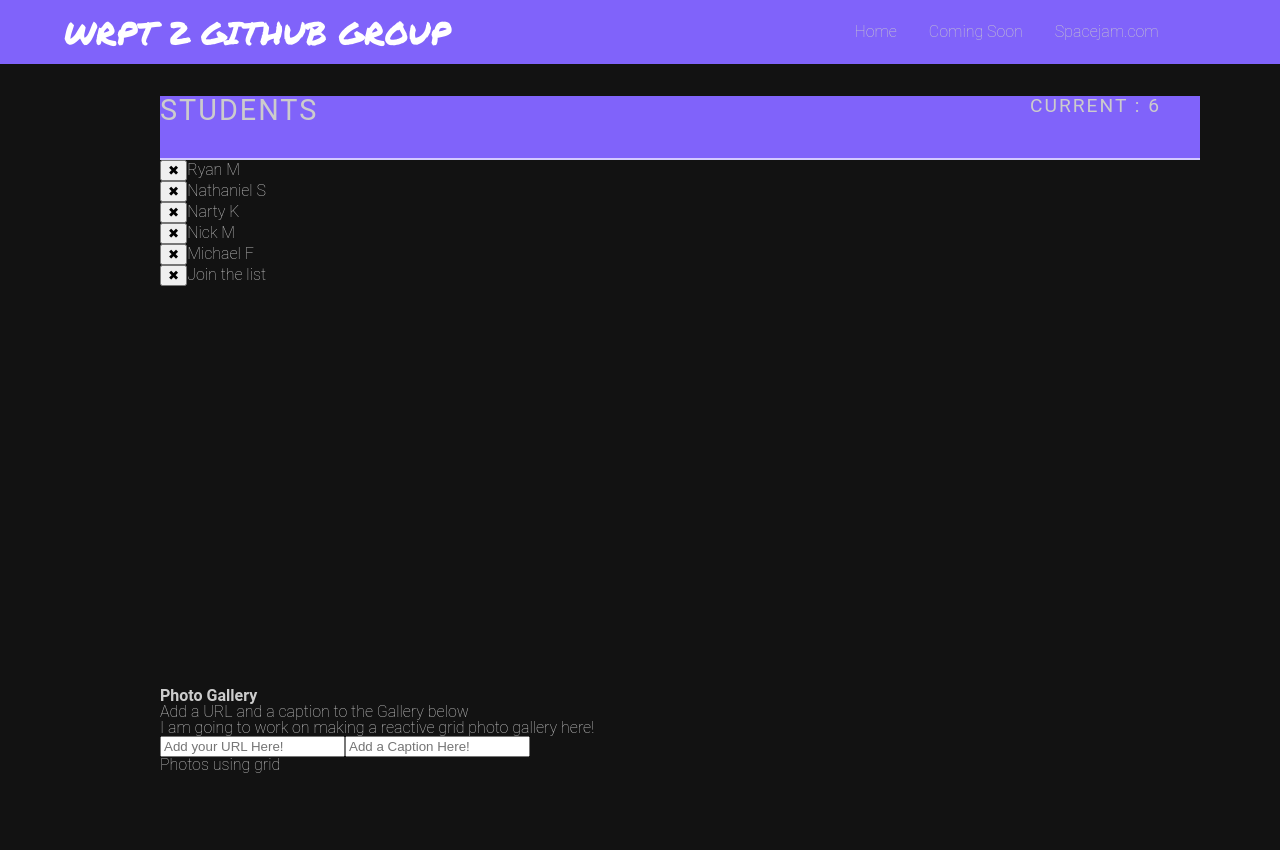
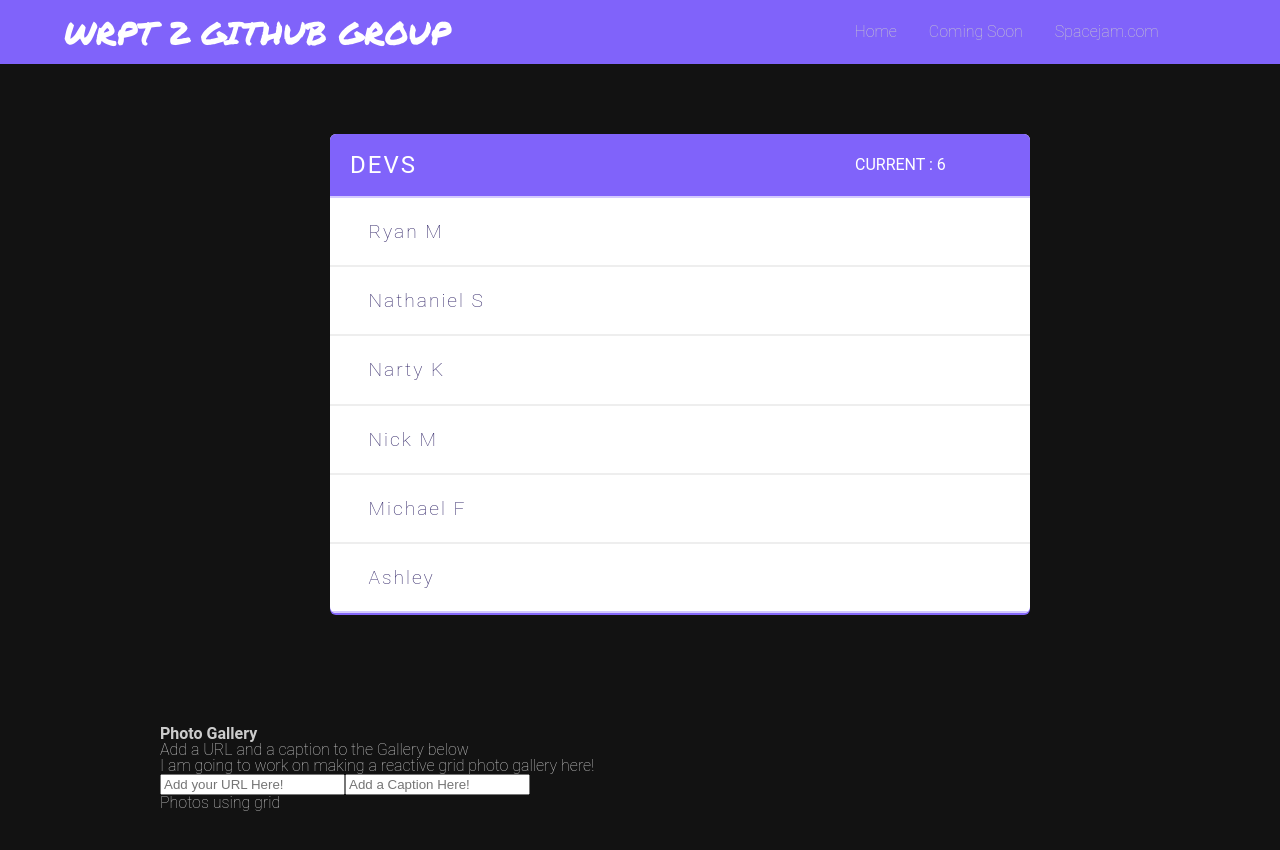
Before and after one commit to WRPT2/friendly-fiesta, a React (Create React App) app: page / in a window 1280 px wide. Shown: the top 850 px of the page. Built offline with nearby package versions, Linux system fonts and the light colour scheme; a web font is replaced by a local one.

Commit message:
fixing the merge

```diff
--- a/src/components/DevList.js
+++ b/src/components/DevList.js
@@ -2,23 +2,24 @@ import React from 'react';
 
 const Header = (props) => {
   return (
-    <header class="student">
+    <header class="studenta">
       <h1>{props.title}</h1>
-      <span className="stats">CURRENT : {props.totalPlayers}</span>
+      <span className="stats">CURRENT : {props.totalStudents}</span>
     </header>
   );
 };
-const Player = (props) => {
+
+const Student = (props) => {
   return (
-    <div className="player">
-      <span className="player-name">
+    <div className="student">
+      <span className="student-name">
         <button
-          className="remove-player"
-          onClick={() => props.removePlayer(props.id)}
+          className="remove-student"
+          onClick={() => props.removeStudent(props.id)}
         >
           ✖
         </button>
-        {props.playerName}
+        {props.studentName}
       </span>
     </div>
   );
@@ -26,7 +27,7 @@ const Player = (props) => {
 
 class DevList extends React.Component {
   state = {
-    players: [
+    students: [
       {
         name: 'Ryan M',
         id: 1,
@@ -48,30 +49,30 @@ class DevList extends React.Component {
         id: 5,
       },
       {
-        name: 'Join the list',
+        name: 'Ashley',
         id: 6,
       },
     ],
   };
 
-  handleRemovePlayer = (id) => {
+  handleRemoveStudent = (id) => {
     this.setState((prefState) => {
       return {
-        players: prefState.players.filter((p) => p.id !== id),
+        students: prefState.students.filter((p) => p.id !== id),
       };
     });
   };
 
   render() {
     return (
-      <div className="scoreboard">
-        <Header title="STUDENTS" totalPlayers={this.state.players.length} />
-        {this.state.players.map((player) => (
-          <Player
-            playerName={player.name}
-            id={player.id}
-            key={player.id.toString()}
-            removePlayer={this.handleRemovePlayer}
+      <div className="studentboard">
+        <Header title="DEVS" totalStudents={this.state.students.length} />
+        {this.state.students.map((student) => (
+          <Student
+            studentName={student.name}
+            id={student.id}
+            key={student.id.toString()}
+            removeStudent={this.handleRemoveStudent}
           />
         ))}
       </div>
```
Also changed, not shown: src/DevList.js (deleted, +0 -82 lines).
